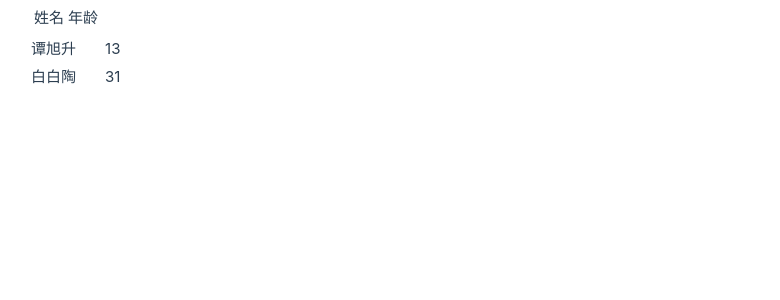
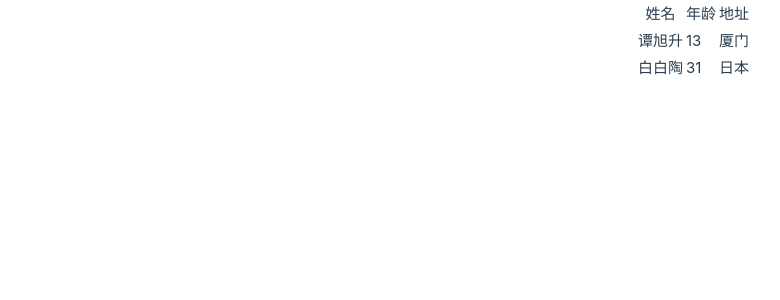
Before and after one commit to c3qu/vue_practice, a Vue app: page / in a window 1280 px wide. Shown: the top 300 px of the page, without its empty margins (4-784 px from the left). Built offline with nearby package versions, Linux system fonts and the light colour scheme.

Commit message:
add a table

```diff
--- a/src/App.vue
+++ b/src/App.vue
@@ -8,12 +8,13 @@ import SideBar from './components/SideBar.vue'
 
     <div class="wrapper">
       <!-- <HelloWorld msg="You did it!" /> -->
-      <SideBar/>
+
     </div>
   </header>
 
   <main>
     <!-- <TheWelcome /> -->
+    <SideBar/>
   </main>
 </template>
 
--- a/src/components/SideBar.vue
+++ b/src/components/SideBar.vue
@@ -1,19 +1,45 @@
 <script setup>
 import { ref } from 'vue'
-const data = ref([{ "name": "谭旭升", "age": 13 }, { "name": "白白陶", "age": 31 }])
-const colunm_names = ["姓名", "年龄"]
+const data = ref(
+    [
+        {
+            "name": "谭旭升",
+            "age": 13,
+            "address": "厦门"
+        },
+        {
+            "name": "白白陶",
+            "age": 31,
+            "address": "日本"
+        }
+    ]
+)
+const colunm_names = ref(
+    {
+        "name": "姓名",
+        "age": "年龄",
+        "address": "地址",
+    }
+)
 </script>
 
 <template>
     <table>
-        <th>
-        <td v-for="colunm_name in colunm_names">{{ colunm_name }}</td>
-        </th>
+        <tr>
+        <th v-for="value in colunm_names">{{ value }}</th>
+        </tr>
         <tr v-for="row in data">
-            <td>{{ row.name }}</td>
-            <td>{{ row.age }}</td>
+            <td v-for="_, key in colunm_names">{{ row[key] }}</td>
         </tr>
     </table>
 </template>
 
-<style></style>
+<style>
+table{
+    border-collapse: collapse;
+}
+td,th{
+    border: 1px solid white;
+
+}
+</style>
```
